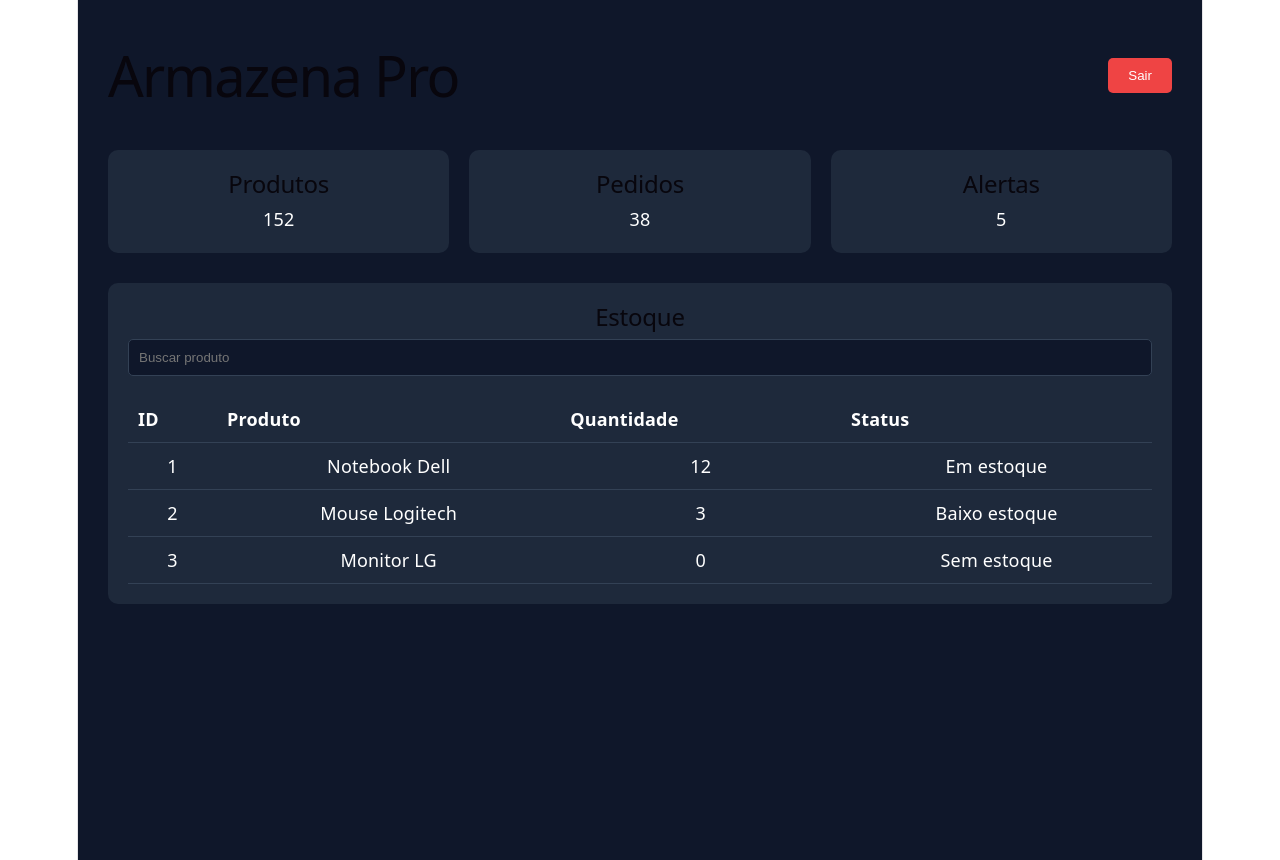
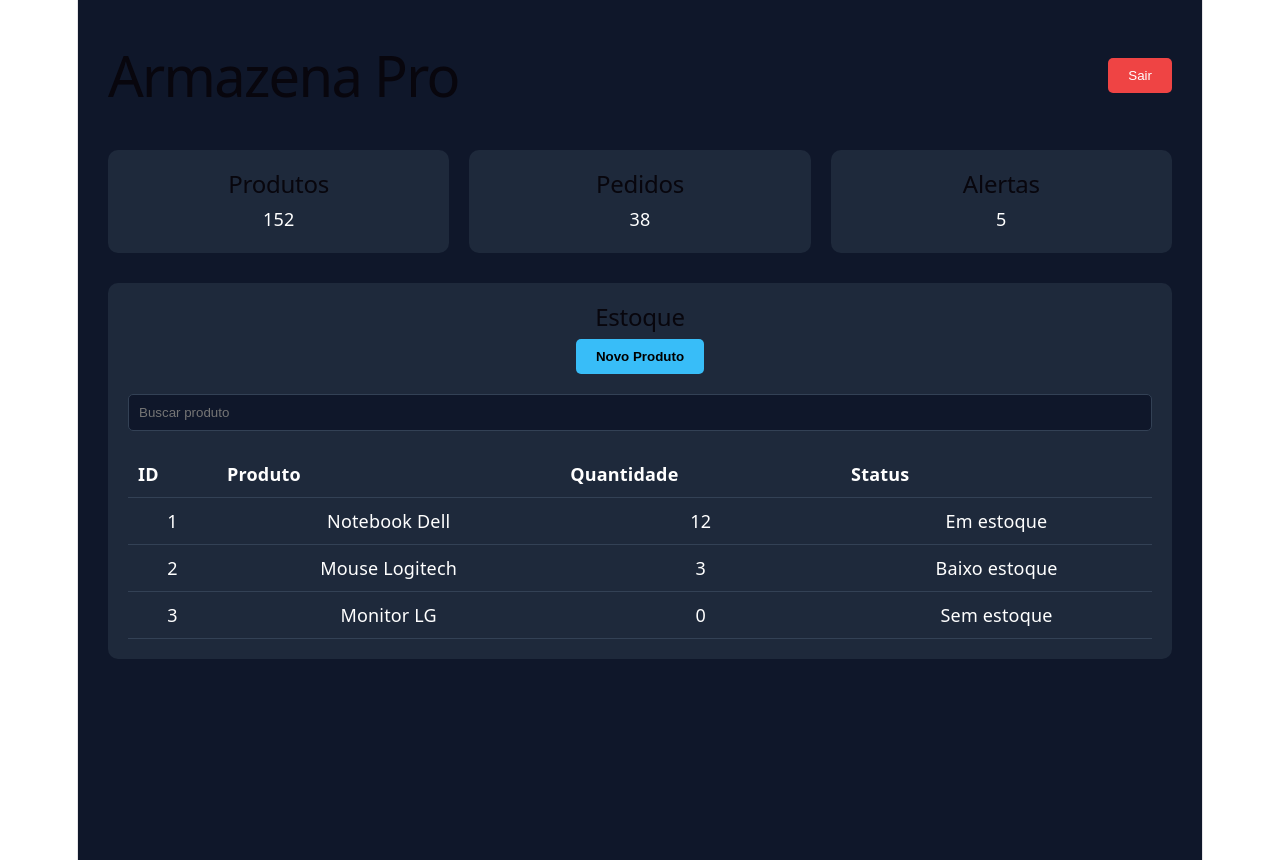
Before and after one commit to santosvitoraugusto/tcc-mba, a React (Vite) app: page /dashboard in a window 1280 px wide. Built offline with nearby package versions, Linux system fonts and the light colour scheme.

Commit message:
Versão 16 - inclusão do modal de cadastro de produtos

```diff
--- a/src/Dashboard.jsx
+++ b/src/Dashboard.jsx
@@ -2,6 +2,7 @@ import { useState } from "react";
 
 function Dashboard() {
   const [busca, setBusca] = useState("");
+  const [modalAberto, setModalAberto] = useState(false);
 
   const produtos = [
     {
@@ -58,6 +59,14 @@ function Dashboard() {
       <div style={styles.tableContainer}>
         <h2>Estoque</h2>
 
+        <button
+          data-testid="botao-novo-produto"
+          style={styles.botaoNovo}
+          onClick={() => setModalAberto(true)}
+        >
+          Novo Produto
+        </button>
+
         <input
           type="text"
           placeholder="Buscar produto"
@@ -89,6 +98,43 @@ function Dashboard() {
           </tbody>
         </table>
       </div>
+
+      {modalAberto && (
+        <div style={styles.overlay}>
+          <div style={styles.modal}>
+            <h2>Novo Produto</h2>
+
+            <input
+              data-testid="input-produto"
+              placeholder="Nome do produto"
+              style={styles.inputModal}
+            />
+
+            <input
+              data-testid="input-quantidade"
+              placeholder="Quantidade"
+              style={styles.inputModal}
+            />
+
+            <div style={styles.modalButtons}>
+              <button
+                data-testid="botao-salvar"
+                style={styles.salvar}
+                onClick={() => setModalAberto(false)}
+              >
+                Salvar
+              </button>
+
+              <button
+                style={styles.cancelar}
+                onClick={() => setModalAberto(false)}
+              >
+                Cancelar
+              </button>
+            </div>
+          </div>
+        </div>
+      )}
     </div>
   );
 }
@@ -136,6 +182,17 @@ const styles = {
     borderRadius: "10px",
   },
 
+  botaoNovo: {
+    marginBottom: "20px",
+    padding: "10px 20px",
+    border: "none",
+    borderRadius: "5px",
+    backgroundColor: "#38bdf8",
+    color: "#000",
+    fontWeight: "bold",
+    cursor: "pointer",
+  },
+
   inputBusca: {
     width: "100%",
     boxSizing: "border-box",
@@ -162,6 +219,60 @@ const styles = {
     padding: "10px",
     borderBottom: "1px solid #334155",
   },
+
+  overlay: {
+    position: "fixed",
+    top: 0,
+    left: 0,
+    width: "100%",
+    height: "100%",
+    backgroundColor: "rgba(0,0,0,0.7)",
+    display: "flex",
+    justifyContent: "center",
+    alignItems: "center",
+  },
+
+  modal: {
+    backgroundColor: "#1e293b",
+    padding: "30px",
+    borderRadius: "10px",
+    width: "400px",
+    display: "flex",
+    flexDirection: "column",
+    gap: "15px",
+  },
+
+  inputModal: {
+    padding: "10px",
+    borderRadius: "5px",
+    border: "1px solid #334155",
+    backgroundColor: "#0f172a",
+    color: "#fff",
+  },
+
+  modalButtons: {
+    display: "flex",
+    justifyContent: "flex-end",
+    gap: "10px",
+  },
+
+  salvar: {
+    padding: "10px 20px",
+    border: "none",
+    borderRadius: "5px",
+    backgroundColor: "#22c55e",
+    color: "#fff",
+    cursor: "pointer",
+  },
+
+  cancelar: {
+    padding: "10px 20px",
+    border: "none",
+    borderRadius: "5px",
+    backgroundColor: "#ef4444",
+    color: "#fff",
+    cursor: "pointer",
+  },
 };
 
 export default Dashboard;
```
